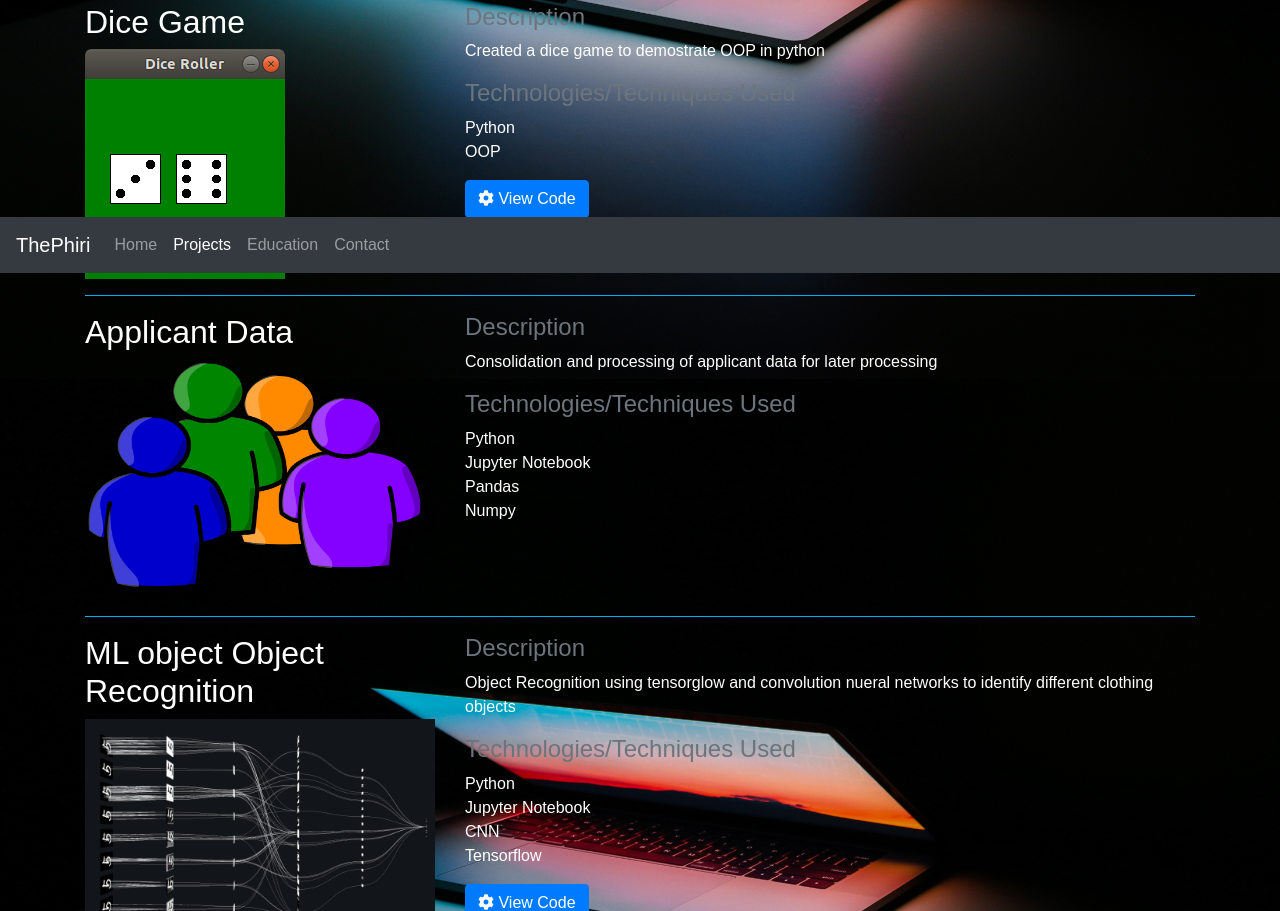
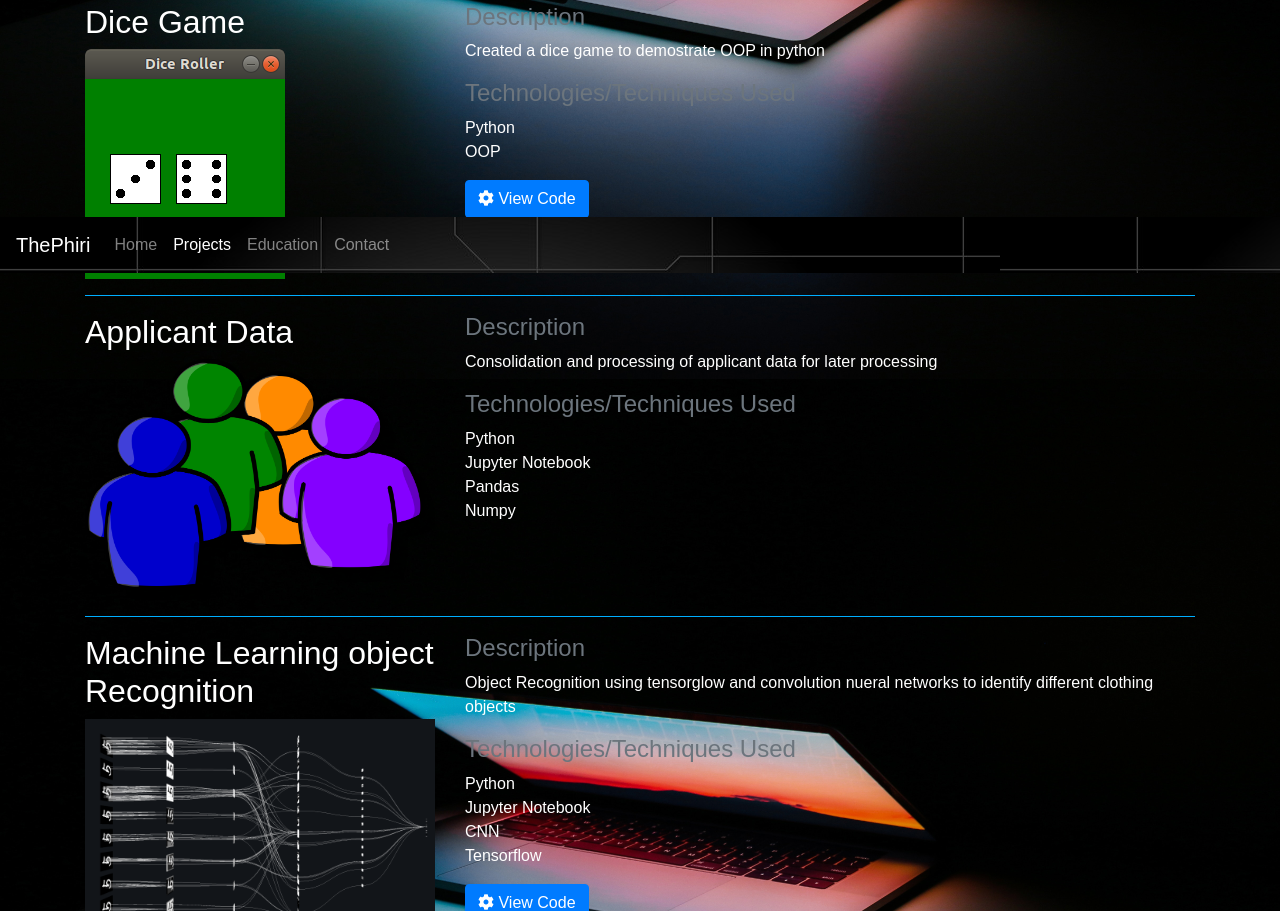
Before and after one commit to ThePhiri/myportfolio, a plain HTML site: page work.html in a window 1280 px wide. Shown: the part 527-1438 px from the top of the page. Drawn offline with nearby package versions, Linux system fonts and the light colour scheme.

Commit message:
fixed mobile responsiveness

```diff
--- a/css/style.css
+++ b/css/style.css
@@ -11,6 +11,10 @@ body{
     background-attachment: fixed;
 }
 
+.container {
+
+    margin-bottom: 20%;
+}
 
 #logo {
     height: 15em;
@@ -79,3 +83,8 @@ hr {
       height: 250px;
 
   }
+
+  .bg-custom {
+      background-image: url('../images/nav.jpg');
+      background-color: #000;
+  }
--- a/work.html
+++ b/work.html
@@ -15,7 +15,7 @@
 
 </head>
   <body>
-        <nav class="navbar fixed-bottom navbar-dark  navbar-expand-md bg-dark justify-content-center" >
+        <nav class="navbar fixed-bottom navbar-dark  navbar-expand-md bg-custom justify-content-center" >
                 <a class="navbar-brand" href="index.html">ThePhiri</a>
                 <button class="navbar-toggler" type="button" data-toggle="collapse" data-target="#navbarSupportedContent" aria-controls="navbarSupportedContent" aria-expanded="false" aria-label="Toggle navigation">
                   <span class="navbar-toggler-icon"></span>
@@ -113,7 +113,7 @@
             <div class="row">
                     <div class="col-md-4">
 
-                            <h2 >ML object Object Recognition </h2>
+                            <h2 >Machine Learning object Recognition </h2>
                         <img src="images/object_recognition.png" class="img-fluid" alt="">
                      </div>
                     <div class="col-md-8" >
```
Also changed, not shown: contact.html (+4 -4 lines), education.html (+1 -1 lines), index.html (+1 -1 lines), images/nav.jpg (added), images/nav.png (added).
